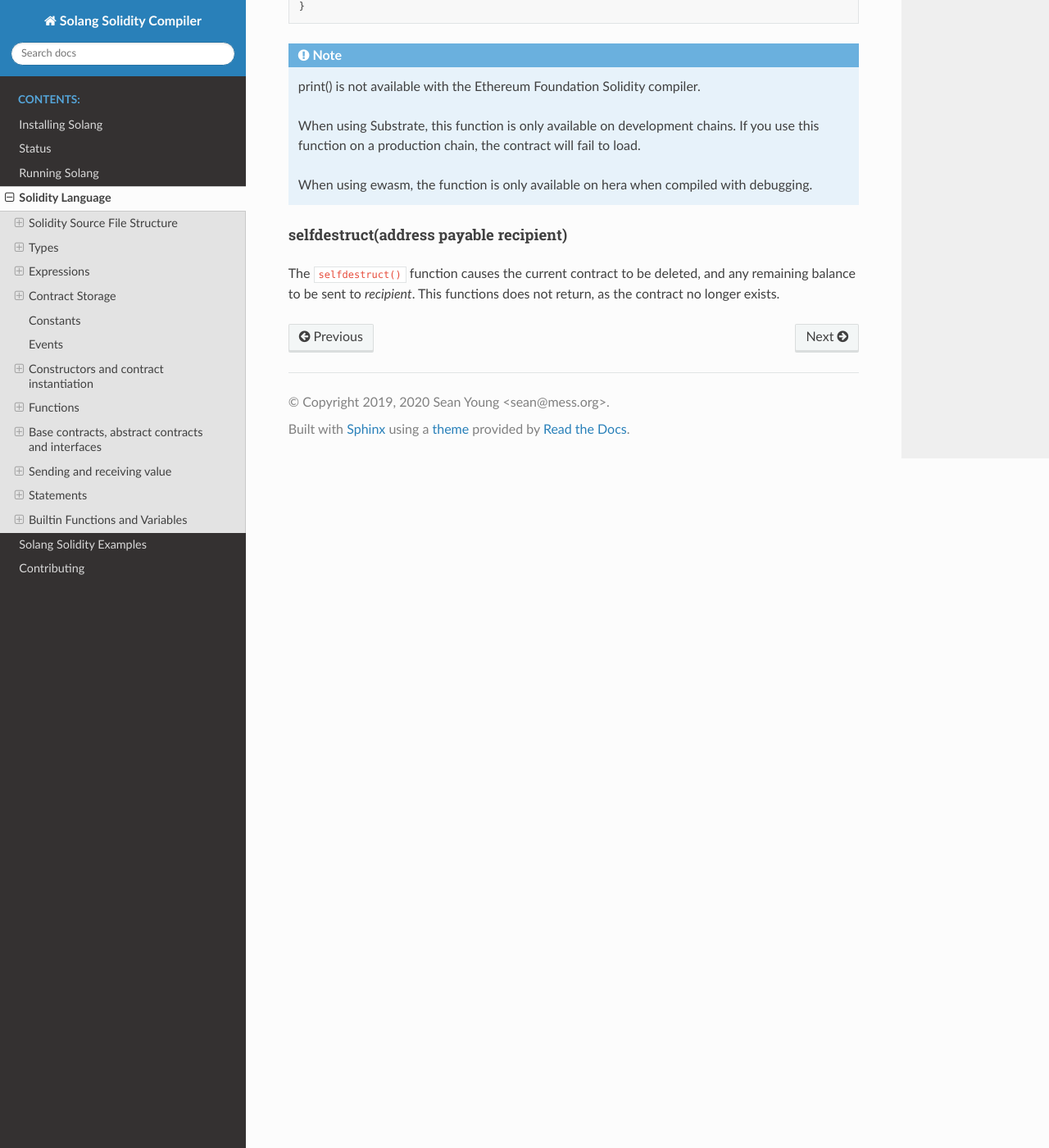
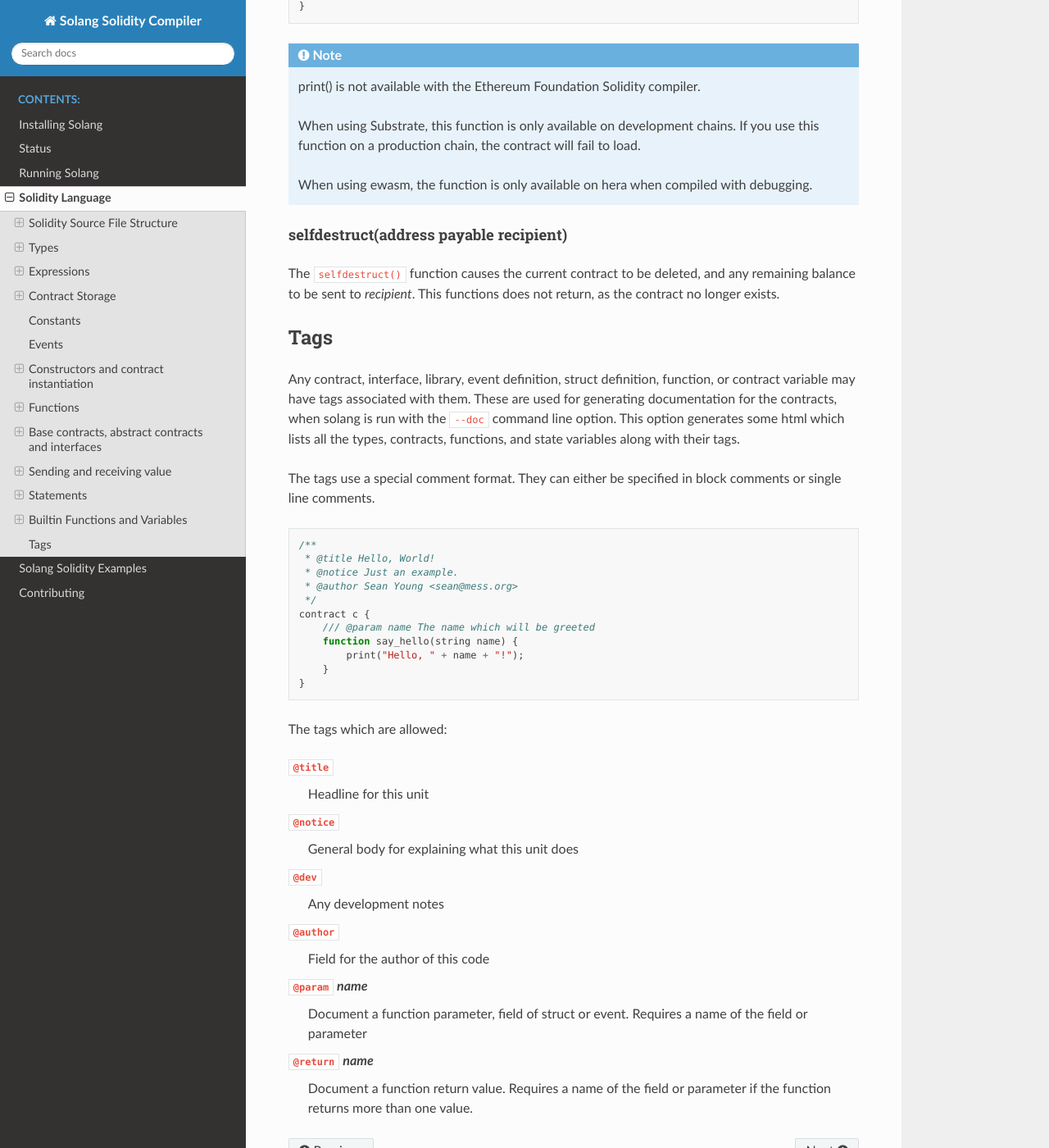
Before and after one commit to hyperledger-solang/solang, a Sphinx documentation site: the page built from docs/language.rst, in a window 1280 px wide and 1400 px high, scrolled down 53011 px. Shown: the whole window at 82% size. Built offline with Sphinx 7.4.7 and the Read the Docs theme 2.0.0, drawn with Linux system fonts in a browser that asks for light colours.

Commit message:
Document tags
Signed-off-by: Sean Young <sean@mess.org>

```diff
--- a/docs/language.rst
+++ b/docs/language.rst
@@ -2756,3 +2756,52 @@ selfdestruct(address payable recipient)
 The ``selfdestruct()`` function causes the current contract to be deleted, and any
 remaining balance to be sent to `recipient`. This functions does not return, as the
 contract no longer exists.
+
+
+.. _tags:
+
+Tags
+----
+
+Any contract, interface, library, event definition, struct definition, function, or contract variable
+may have tags associated with them. These are used for generating documentation for the contracts,
+when solang is run with the ``--doc`` command line option. This option generates some html which
+lists all the types, contracts, functions, and state variables along with their tags.
+
+The tags use a special comment format. They can either be specified in block comments or single
+line comments.
+
+.. code-block:: javascript
+
+    /**
+     * @title Hello, World!
+     * @notice Just an example.
+     * @author Sean Young <sean@mess.org>
+     */
+    contract c {
+        /// @param name The name which will be greeted
+        function say_hello(string name) {
+            print("Hello, " + name + "!");
+        }
+    }
+
+The tags which are allowed:
+
+``@title``
+    Headline for this unit
+
+``@notice``
+    General body for explaining what this unit does
+
+``@dev``
+    Any development notes
+
+``@author``
+    Field for the author of this code
+
+``@param`` `name`
+    Document a function parameter, field of struct or event. Requires a name of the field or parameter
+
+``@return`` `name`
+    Document a function return value. Requires a name of the field or parameter if the function returns
+    more than one value.
--- a/docs/running.rst
+++ b/docs/running.rst
@@ -37,6 +37,11 @@ Options:
 \\-\\-target *target*
   This takes one argument, which can either be ``ewasm``, ``sabre``, or ``substrate``.
   The default is substrate.
+
+\\-\\-doc
+  Generate documentation for the given Solidity as a simple html page. This uses the
+  doccomment tags. The result is saved in ``soldoc.html``. See :ref:`tags` for
+  further information.
 
 -o, \\-\\-output *directory*
   This option takes one argument, which is the directory where output should
```
